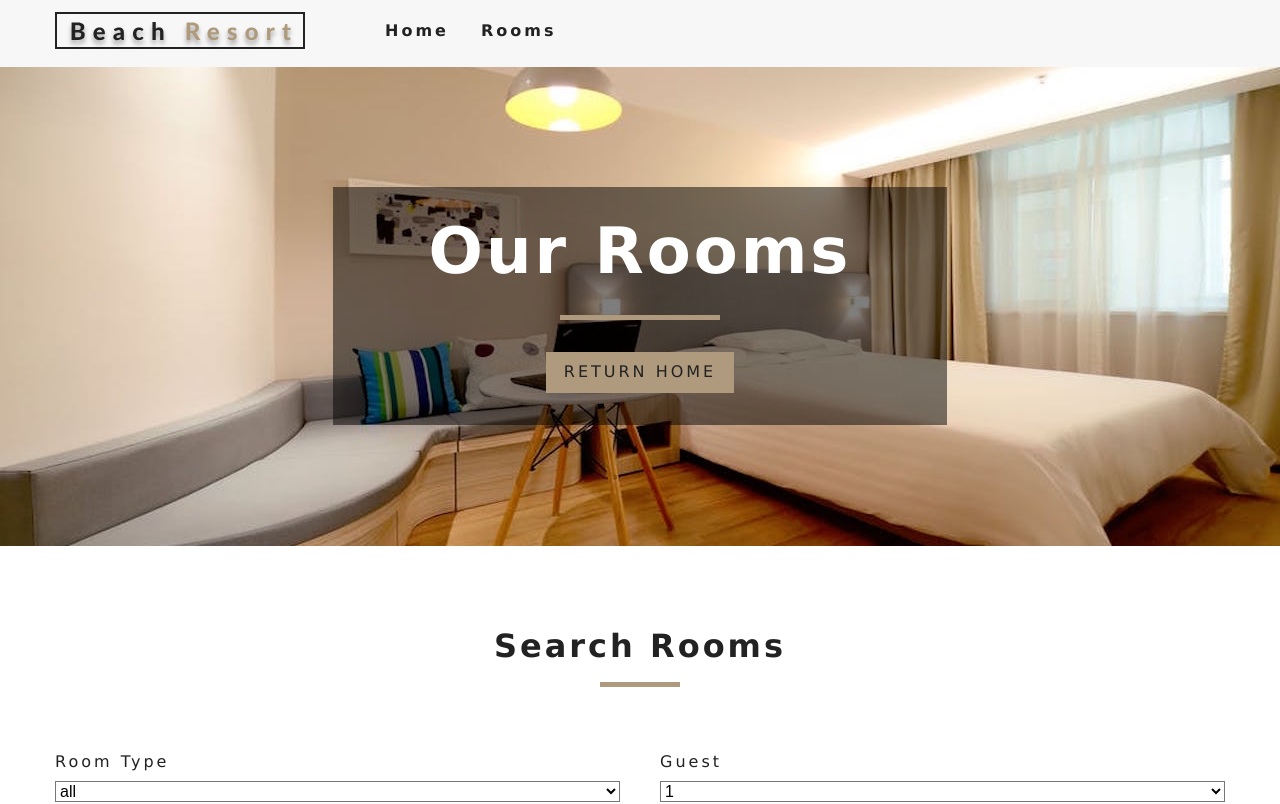
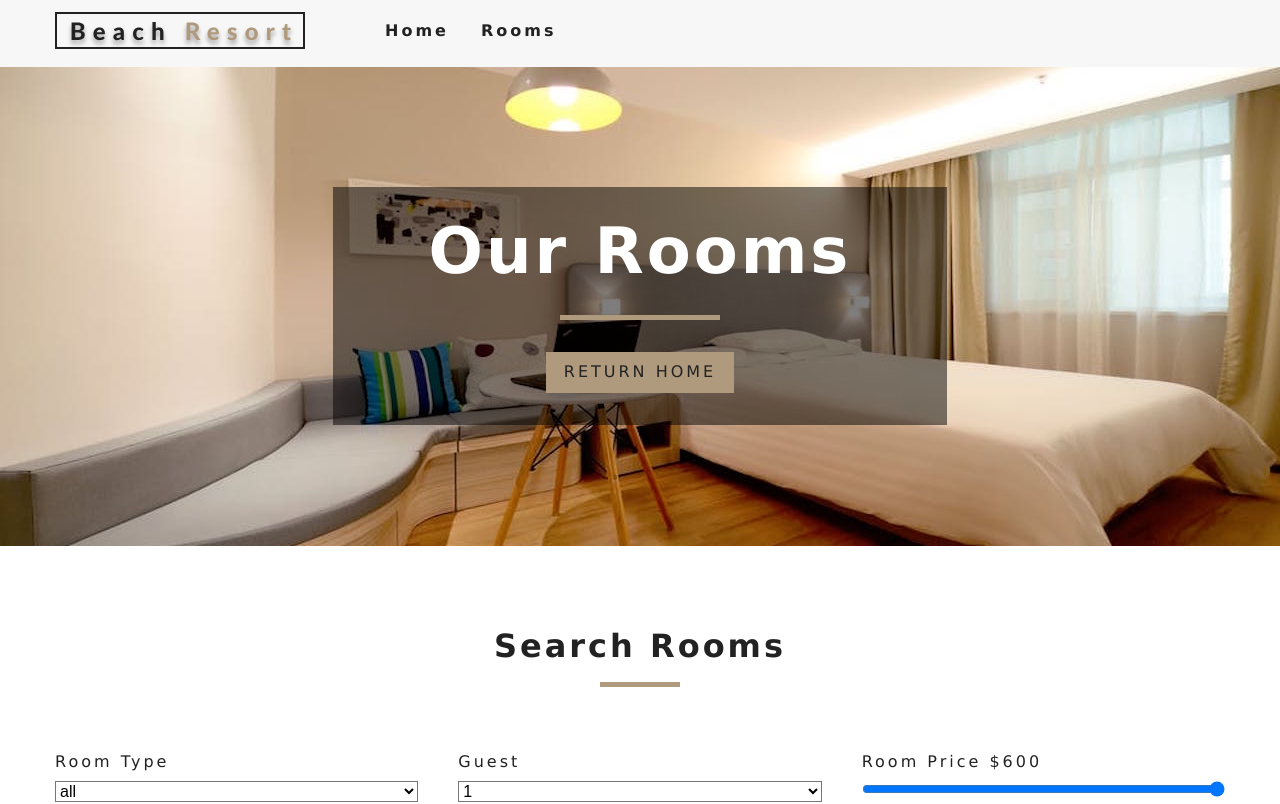
Before and after one commit to chirchir12/reservation, a React (Create React App) app: page /rooms in a window 1280 px wide. Shown: the top 804 px of the page. Built offline with nearby package versions, Linux system fonts and the light colour scheme.

Commit message:
finish filter by price

```diff
--- a/src/components/RoomFilter.js
+++ b/src/components/RoomFilter.js
@@ -66,6 +66,20 @@
             {guests}
           </select>
         </div>
+        {/* price */}
+        <div className="form-group">
+          <label htmlFor="price">room price ${price}</label>
+          <input
+            type="range"
+            min={minPrice}
+            id="price"
+            max={maxPrice}
+            value={price}
+            className="form-control"
+            name="price"
+            onChange={handleChange}
+          />
+        </div>
       </form>
     </section>
   );
--- a/src/context.js
+++ b/src/context.js
@@ -76,6 +76,8 @@
 
     let tempRooms = [...rooms];
     capacity = +capacity;
+    price = parseInt(price);
+
     // filter by type
     if (type !== 'all') {
       tempRooms = tempRooms.filter((item) => item.type === type);
@@ -85,6 +87,9 @@
     if (capacity !== 1) {
       tempRooms = tempRooms.filter((item) => item.capacity >= capacity);
     }
+
+    //filter by price
+    tempRooms = tempRooms.filter((item) => item.price <= price);
 
     this.setState({
       sortedRooms: tempRooms,
```
